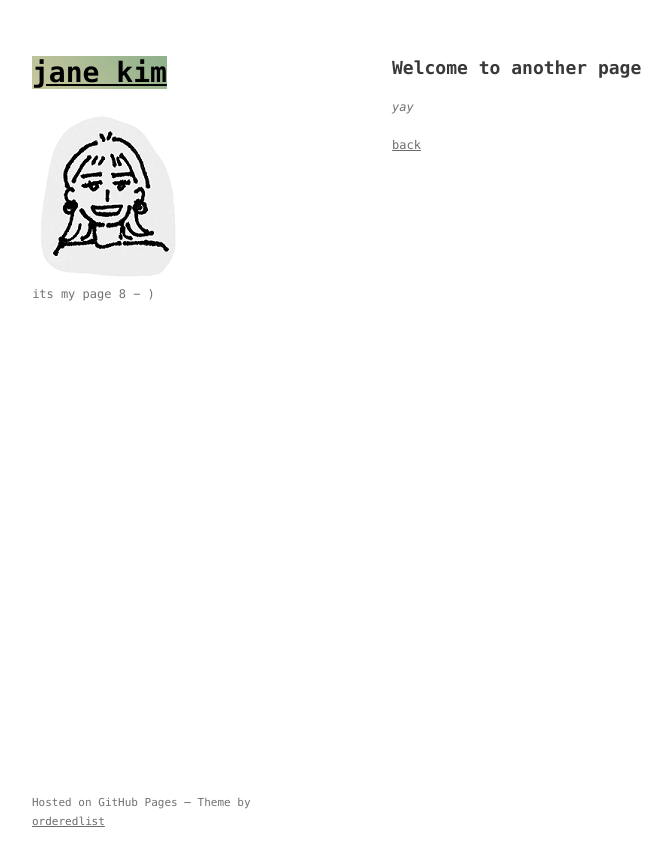
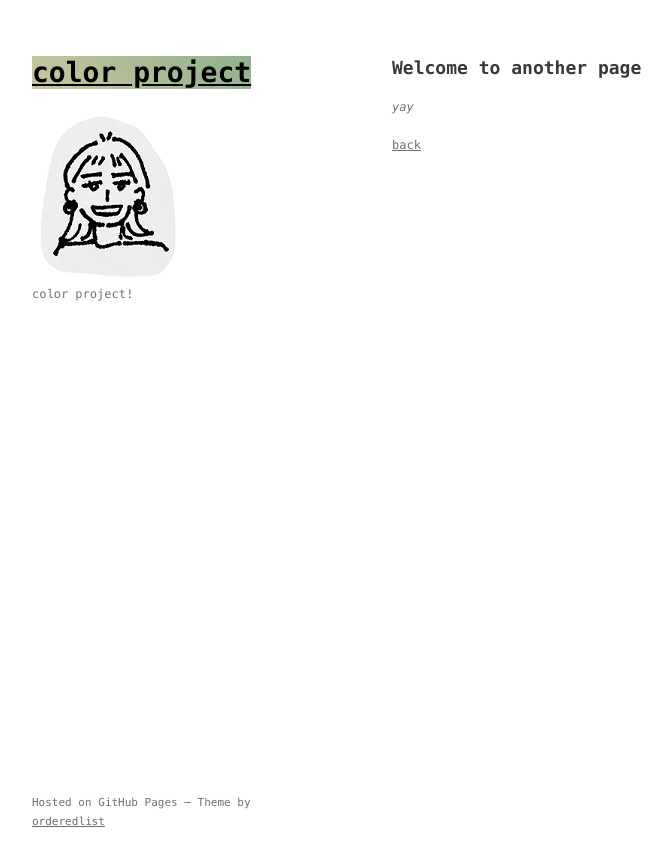
Before and after one commit to gyk-jane/color-project, a Jekyll site: the page built from page/pages/another-page.md, in a window 1280 px wide. Shown: the top 866 px of the page, without its empty margins (178-850 px from the left). Built offline with Jekyll 4.4.1, drawn with Linux system fonts in a browser that asks for light colours.

Commit message:
Update _config.yml

```diff
--- a/page/_config.yml
+++ b/page/_config.yml
@@ -1,7 +1,6 @@
-title: jane kim
+title: color project
 logo: /assets/img/profile.png
-description: its my page 8 - )
+description: color project!
 show_downloads: false
 google_analytics:
 theme: jekyll-theme-minimal
-is_user_page: true
```
